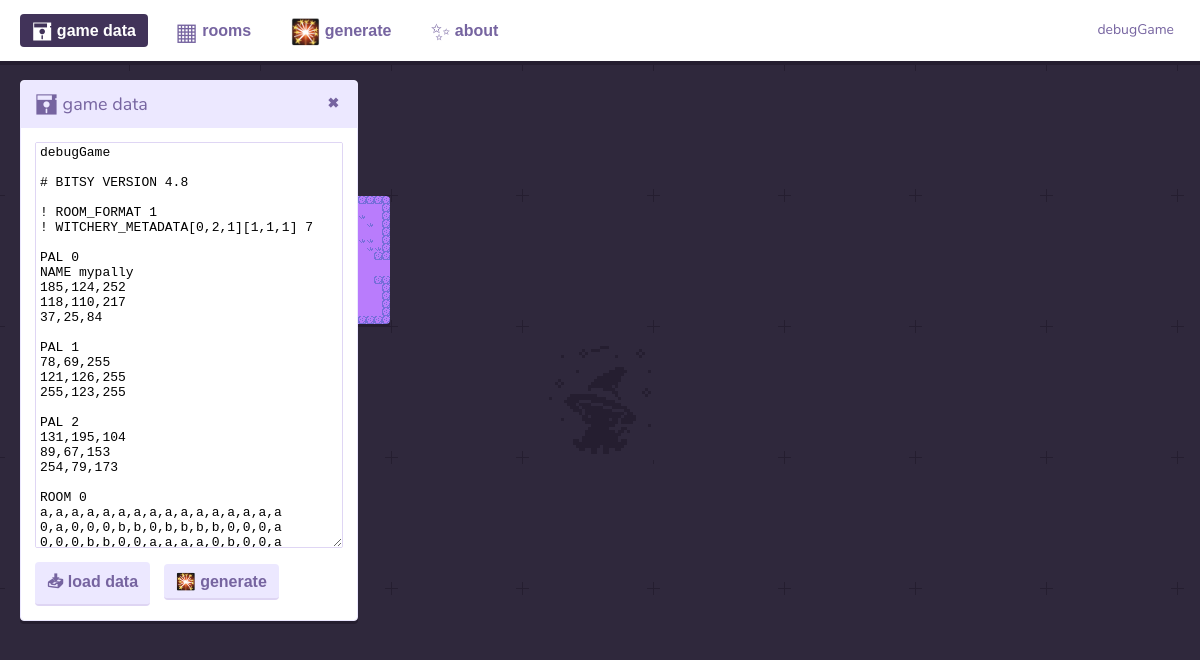
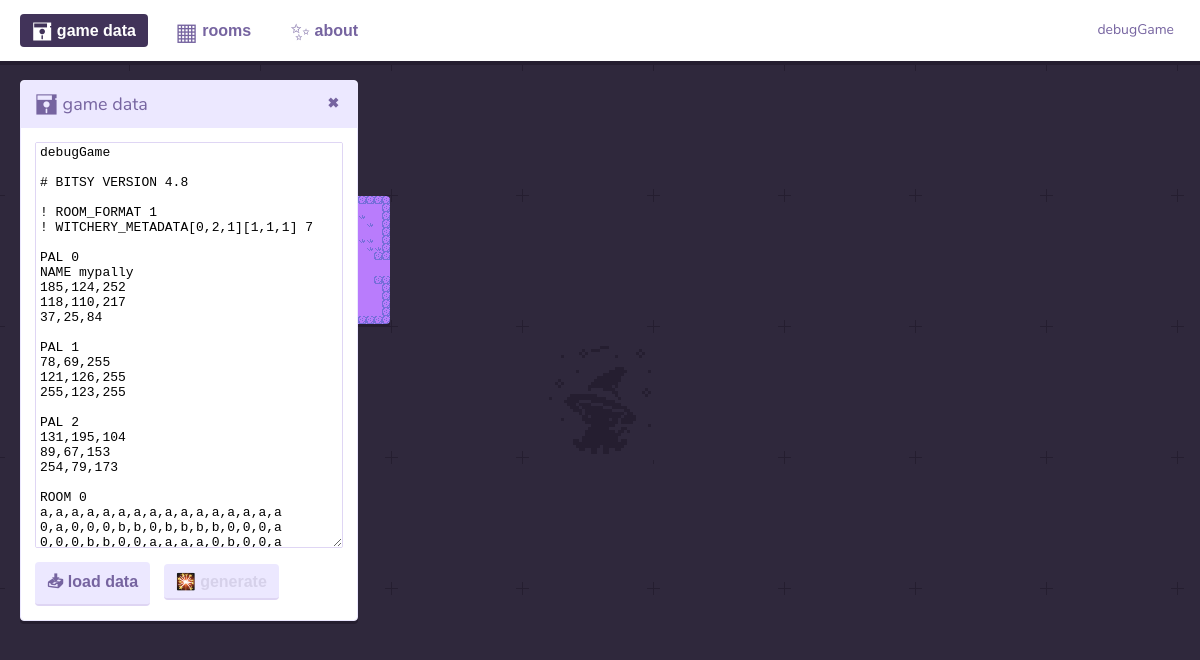
Before and after one commit to mistress-of-loft-and-spire/witchery, an Electron app: page index.html in a window 1200 px wide. Both pictures are taken after a click on the button "load game data". Drawn offline with Linux system fonts and the light colour scheme; files whose address does not match are found by name.

Commit message:
clean up

```diff
--- a/css/editor.css
+++ b/css/editor.css
@@ -295,6 +295,10 @@ mapTile.inList {
 	font-weight: bold;
 }
 
+.button:disabled, button:disabled {
+	color: #d6d1ea;
+}
+
 button+button {
 	margin-left: 10px;
 }
@@ -302,6 +306,11 @@ button+button {
 .button:hover, button:hover,
 .button:focus, button:focus {
 	background: #d6d1ea;
+}
+
+.button:disabled:hover, button:disabled:hover,
+.button:disabled:focus, button:disabled:focus {
+	background: #ece8ff;
 }
 
 .button:active, button:active {
--- a/index.html
+++ b/index.html
@@ -27,7 +27,6 @@
 
 				<button id="dataDialogButton" title="load game data" onmouseup="toggle(dataDialog);"><span class="icon">&#128428;&#xFE0E;</span> game data</button>
 				<button id="roomDialogButton" title="select rooms to place" onmouseup="toggle(roomDialog);"><span class="icon">&#9638;&#xFE0E;</span> rooms</button>
-				<button id="generatorDialogButton" title="generate room exits" onmouseup="toggle(generatorDialog);"><span class="icon">&#127879;&#xFE0E;</span> generate</button>
 				<button id="aboutDialogButton"title="some infos about this tool" onmouseup="toggle(aboutDialog);"><span class="icon">&#10024;&#xFE0E;</span> about</button>
 
 				<div id="title">no game data loaded</div>
@@ -53,7 +52,7 @@
 
 remember to make a backup copy first, just in case" style="min-width:300px;height:400px;" onmouseup="dialogField(event);"></textarea>
 						<button title="game data" onmouseup="load();">&#128229;&#xFE0E; load data</button>
-						<button title="generate" onmouseup="metadata();">&#127879;&#xFE0E; generate</button>
+						<button disabled title="generate" onmouseup="metadata();">&#127879;&#xFE0E; generate</button>
 
 					</div>
 				</div>
@@ -71,7 +70,7 @@ remember to make a backup copy first, just in case" style="min-width:300px;heigh
 
 						</div>
 
-						<div class="control" onmouseup="load();">&#128269;&#xFE0E;&nbsp;&nbsp;<input id="searchfield" title="search rooms by name" placeholder="search rooms"></textarea></div>
+						<div class="control">&#128269;&#xFE0E;&nbsp;&nbsp;<input disabled id="searchfield" title="search rooms by name" placeholder="search rooms"></textarea></div>
 
 					</div>
 				</div>
```
Also changed, not shown: README.md.
